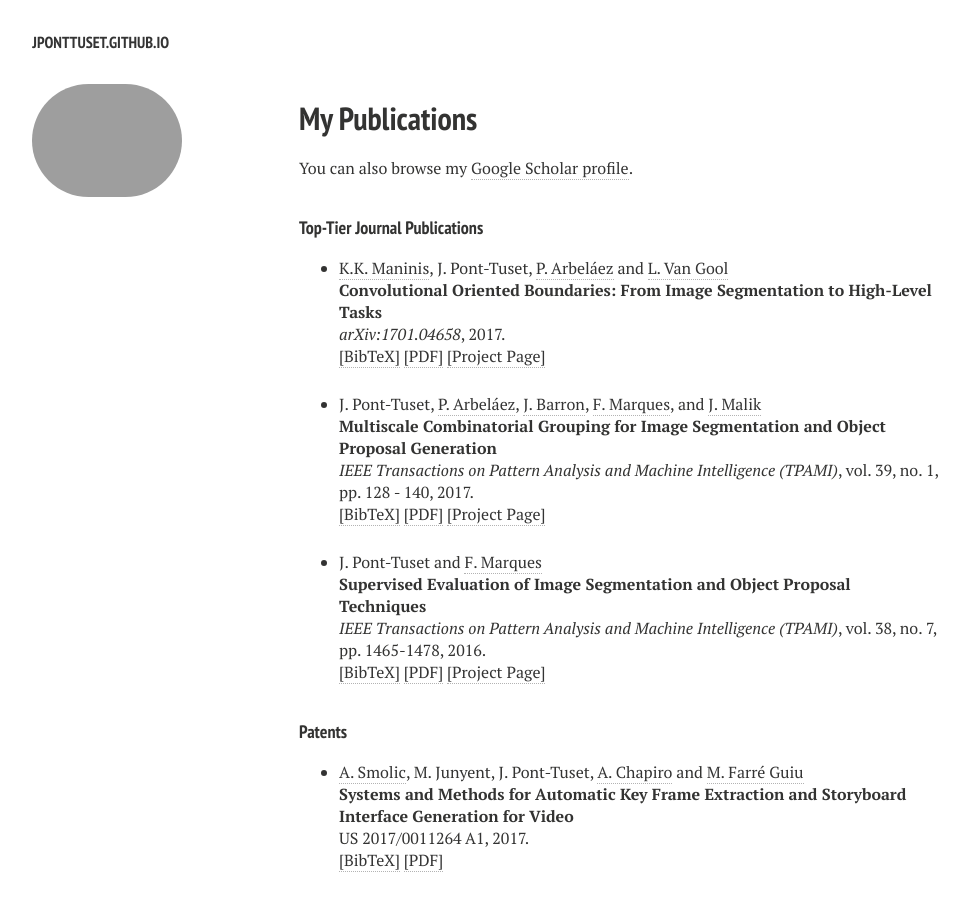
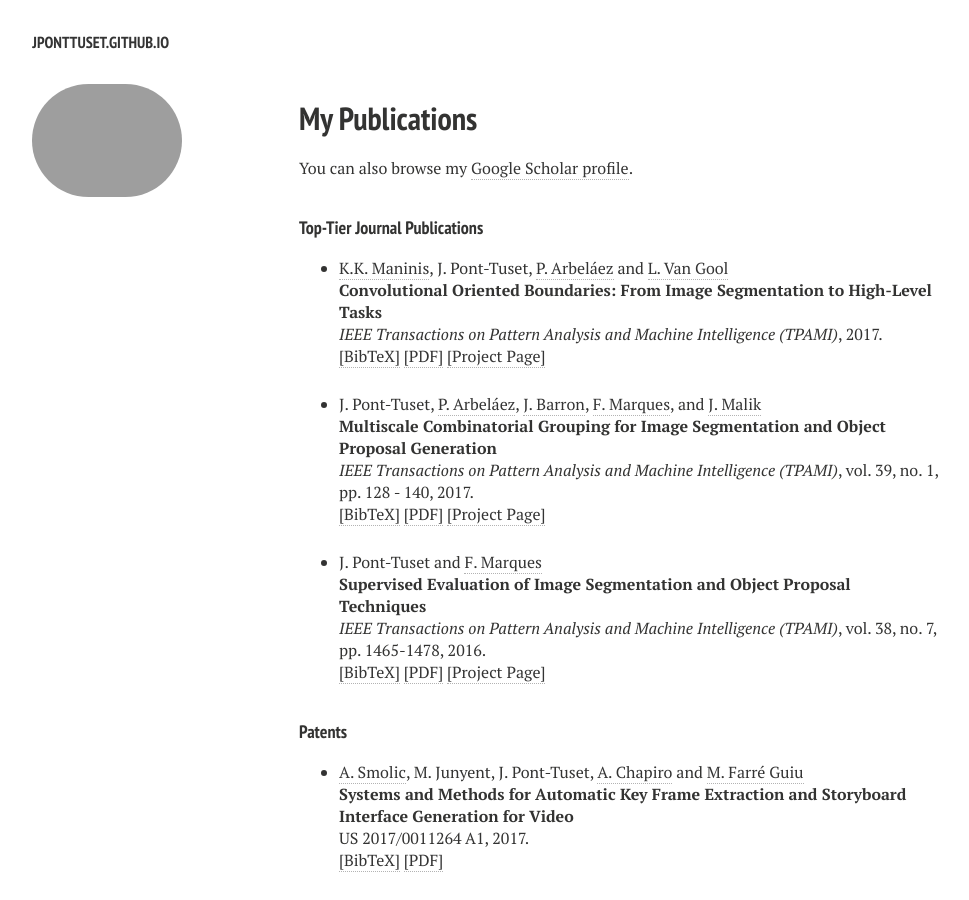
Before and after one commit to jponttuset/jponttuset.github.io, a Jekyll site: the page built from publications.md, in a window 1280 px wide and 900 px high. Shown: the whole window, without its empty margins (21-990 px from the left). Built offline with Jekyll 4.4.1, drawn with Linux system fonts in a browser that asks for light colours; nearby versions of some CDN libraries.

Commit message:
- PAMI accepted

```diff
--- a/_layouts/publications.html
+++ b/_layouts/publications.html
@@ -89,7 +89,7 @@ div.bibtex pre { font-size: 75%; overflow: auto;  width: 100%; padding: 0em 0em;
 <!-- Item: Maninis2017 -->
 <li ><p>
 <a href="http://www.vision.ee.ethz.ch/~kmaninis" target="_blank">K.K. Maninis</a>, J. Pont-Tuset, <a href="https://biomedicalcomputervision.uniandes.edu.co" target="_blank">P. Arbeláez</a> and <a href="http://www.vision.ee.ethz.ch/members/get_member.cgi?id=1" target="_blank">L. Van Gool</a><br><b>Convolutional Oriented Boundaries: From Image Segmentation to High-Level Tasks</b><br>
-<i>arXiv:1701.04658</i>,
+<i>IEEE Transactions on Pattern Analysis and Machine Intelligence (TPAMI)</i>,
 2017.
 <br />
 <a href="javascript:toggleBibtex('Maninis2017')">[BibTeX]</a>
@@ -100,7 +100,7 @@ div.bibtex pre { font-size: 75%; overflow: auto;  width: 100%; padding: 0em 0em;
 @article{Maninis2017,
   author = {Maninis, Kevis-Kokitsi and Pont-Tuset, Jordi and Arbel&aacute;ez, Pablo and Van Gool, Luc},
   title = {Convolutional Oriented Boundaries: From Image Segmentation to High-Level Tasks},
-  journal = {arXiv:1701.04658},
+  journal = {IEEE Transactions on Pattern Analysis and Machine Intelligence (TPAMI)},
   year = {2017}
 }
 </pre>
```
